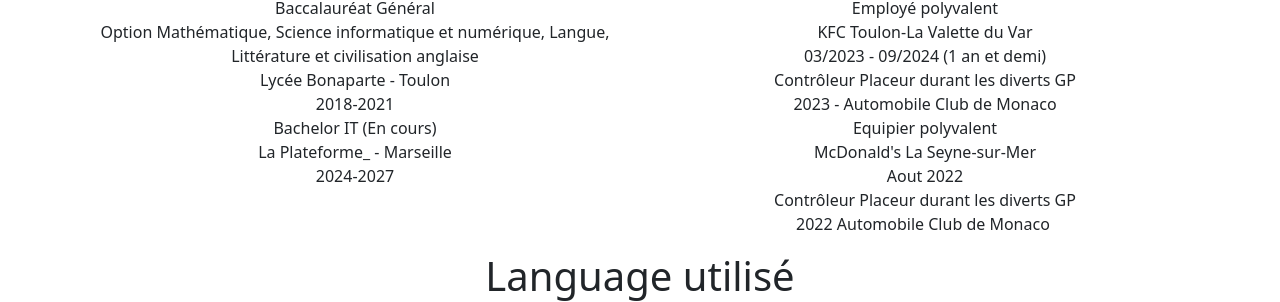
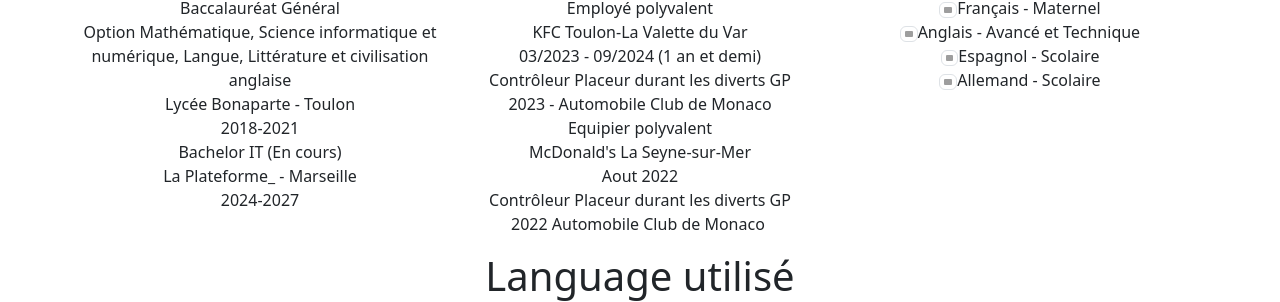
Before and after one commit to valentin-soler/portfolio, a plain HTML site: page web/index.html in a window 1280 px wide. Shown: the part 506-808 px from the top of the page. Drawn offline with Linux system fonts and the light colour scheme; grey boxes are pictures that could not be loaded.

Commit message:
Add language learn

```diff
--- a/web/index.html
+++ b/web/index.html
@@ -62,20 +62,29 @@
     </div>
     <div class="container">
         <div class="row">
-            <div class="col-md-6">
+            <div class="col-md-4">
                 <h2 class="text-center">Mes diplômes</h2>
                 <ul class="list-unstyled text-center">
                     <li class="text-center">Baccalauréat Général<br>Option Mathématique, Science informatique et numérique, Langue, Littérature et civilisation anglaise<br>Lycée Bonaparte - Toulon<br>2018-2021</li>
                     <li>Bachelor IT (En cours)<br>La Plateforme_ - Marseille<br>2024-2027</li>
                 </ul>
             </div>
-            <div class="col-md-6">
+            <div class="col-md-4">
                 <h2 class="text-center">Mes expérience</h2>
                 <ul class="list-unstyled text-center">
                     <li>Employé polyvalent<br>KFC Toulon-La Valette du Var<br>03/2023 - 09/2024 (1 an et demi)</li>
                     <li>Contrôleur Placeur durant les diverts GP<br>2023 - Automobile Club de Monaco</li>
                     <li>Equipier polyvalent<br>McDonald's La Seyne-sur-Mer<br>Aout 2022</li>
                     <li>Contrôleur Placeur durant les diverts GP<br>2022 Automobile Club de Monaco&nbsp;</li>
+                </ul>
+            </div>
+            <div class="col-md-4 text-center">
+                <h2>Langue parlées</h2>
+                <ul class="list-unstyled">
+                    <li><img class="img-thumbnail" src="https://cdnjs.cloudflare.com/ajax/libs/flag-icon-css/7.2.3/flags/4x3/fr.svg" width="5%" height="5%">Français - Maternel</li>
+                    <li><img class="img-thumbnail" src="https://cdnjs.cloudflare.com/ajax/libs/flag-icon-css/7.2.3/flags/4x3/us.svg" width="5%" height="5%">Anglais - Avancé et Technique</li>
+                    <li><img class="img-thumbnail" src="https://cdnjs.cloudflare.com/ajax/libs/flag-icon-css/7.2.3/flags/4x3/es.svg" width="5%" height="5%">Espagnol - Scolaire</li>
+                    <li><img class="img-thumbnail" src="https://cdnjs.cloudflare.com/ajax/libs/flag-icon-css/7.2.3/flags/4x3/de.svg" width="5%" height="5%">Allemand - Scolaire</li>
                 </ul>
             </div>
         </div>
```
Also changed, not shown: 1 other file.
